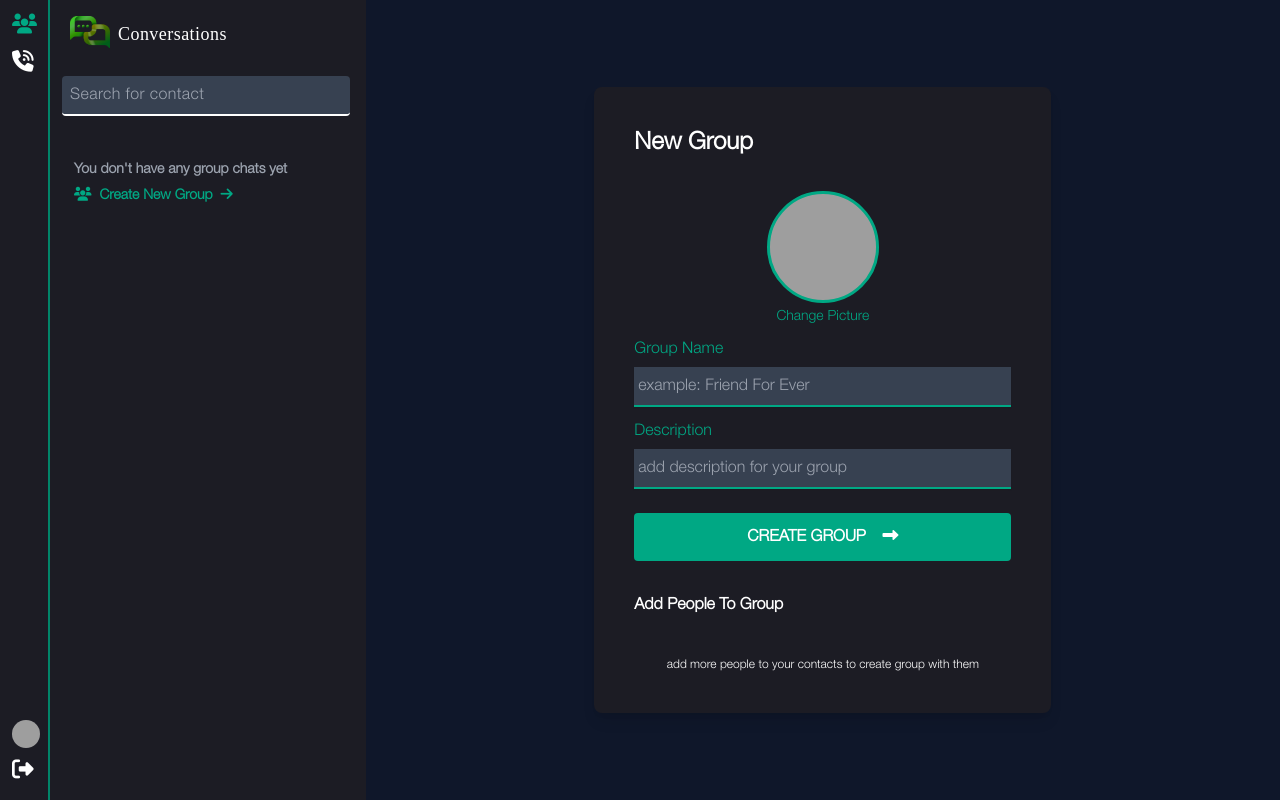
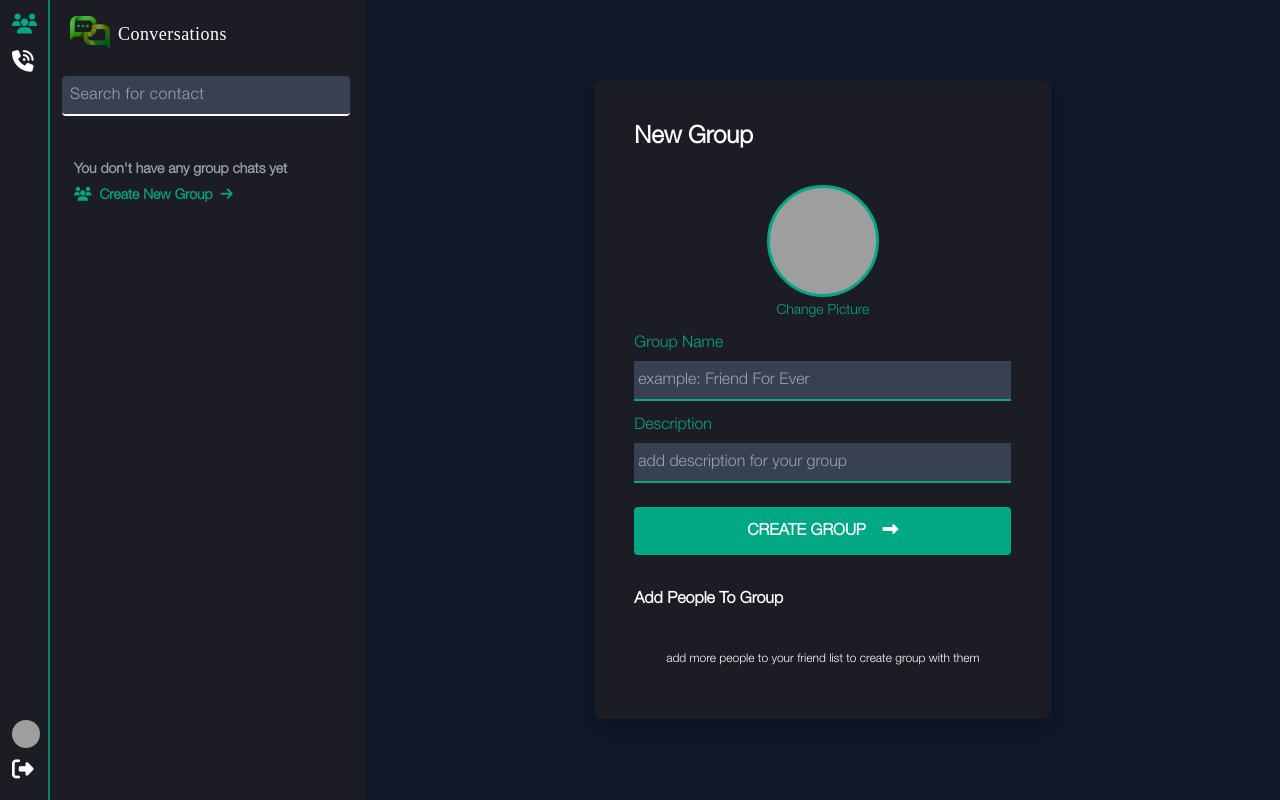
Before and after one commit to Mr-Atanu-Roy/ChatApplication, a Django app: page /new-chat/group/ in a window 1280 px wide. Run offline with Django 4.2, Linux system fonts and the light colour scheme; the visitor is signed in with stand-in values (Sample User, id 1); data comes from the database, SQL or seed files in the repository; data that the repository does not hold is empty; style sheets or scripts are compiled from the project's sources; some libraries are stand-ins or nearby versions; grey boxes are pictures that could not be loaded.

Commit message:
UPDATE: contacts renamed to friends, added popup alert in add friend in grp settings

```diff
--- a/api/views.py
+++ b/api/views.py
@@ -112,11 +112,11 @@ def add_to_contact(request):
                                 get_user_contacts.contacts.add(user)
                                 get_user_contacts.save()
 
-                                message = f"{phone} added to contact"
+                                message = f"{phone} added to friend list"
                                 status = 201
                                 error = None
                             else:
-                                error = f"{phone} is already in your contact"
+                                error = f"{phone} is already in your friend list"
                                 status = 400
                 else:
                     status = 400
--- a/static/css/style.css
+++ b/static/css/style.css
@@ -1375,6 +1383,10 @@ video {
 
 .pt-24 {
   padding-top: 6rem;
+}
+
+.pb-3 {
+  padding-bottom: 0.75rem;
 }
 
 .text-left {
--- a/templates/chat/chat-settings.html
+++ b/templates/chat/chat-settings.html
@@ -116,7 +116,7 @@
                         <p class="font-bold text-xs text-gray-400">
                             {{member.phone}}
                             {% if member not in contacts and member != request.user %}
-                              is not in your contact. Click to add
+                              is not in your friend list. Click to add
                             {% endif %}
                         </p>
                     </div>
--- a/templates/chat/create_chat_group.html
+++ b/templates/chat/create_chat_group.html
@@ -41,10 +41,11 @@
 
         <h3 class="mt-8 text-white font-bold mb-3.5 capitalize">Add people to group</h3>
 
-        <div class="mt-5 max-h-[17rem] overflow-x-hidden overflow-y-auto">
+        <div class="mt-5 overflow-x-hidden overflow-y-auto pb-3">
             {% if contacts == None %}
-              <p class="text-white font-bold text-sm px-1.5">To add people to group, add people to your contact</p>
+              <p class="text-white font-bold text-sm px-1.5">To add people to group, add people to your friend list</p>
             {% else %}
+
             {% for contact in contacts %}
             <div class="py-2.5 px-2 flex items-center justify-between hover:bg-light-dark transition-colors duration-300 cursor-pointer rounded" id="user-search-contact-box">
                 <label data-ripple-dark="true" for="{{contact.phone}}" class="grid grid-cols-6 place-items-center">
@@ -61,8 +62,9 @@
 
             </div>
             {% endfor %}
+
             {% endif %}
-            <div class="text-center text-xs text-white mt-5"> <a href="{% url 'contacts' %}" class="hover:text-green-0-dark transition-colors">add more people to your contacts to create group with them</a></div>
+            <div class="text-center text-xs text-white mt-5"> <a href="{% url 'contacts' %}" class="hover:text-green-0-dark transition-colors">add more people to your friend list to create group with them</a></div>
 
         </div>
     </form>
```
Also changed, not shown: other parts of static/css/style.css (+8 -0 lines), static/js/chat_settings.js (+6 -6 lines), templates/accounts/contacts.html (+5 -5 lines), templates/blocks/popup_alert.html (+9 -2 lines).
